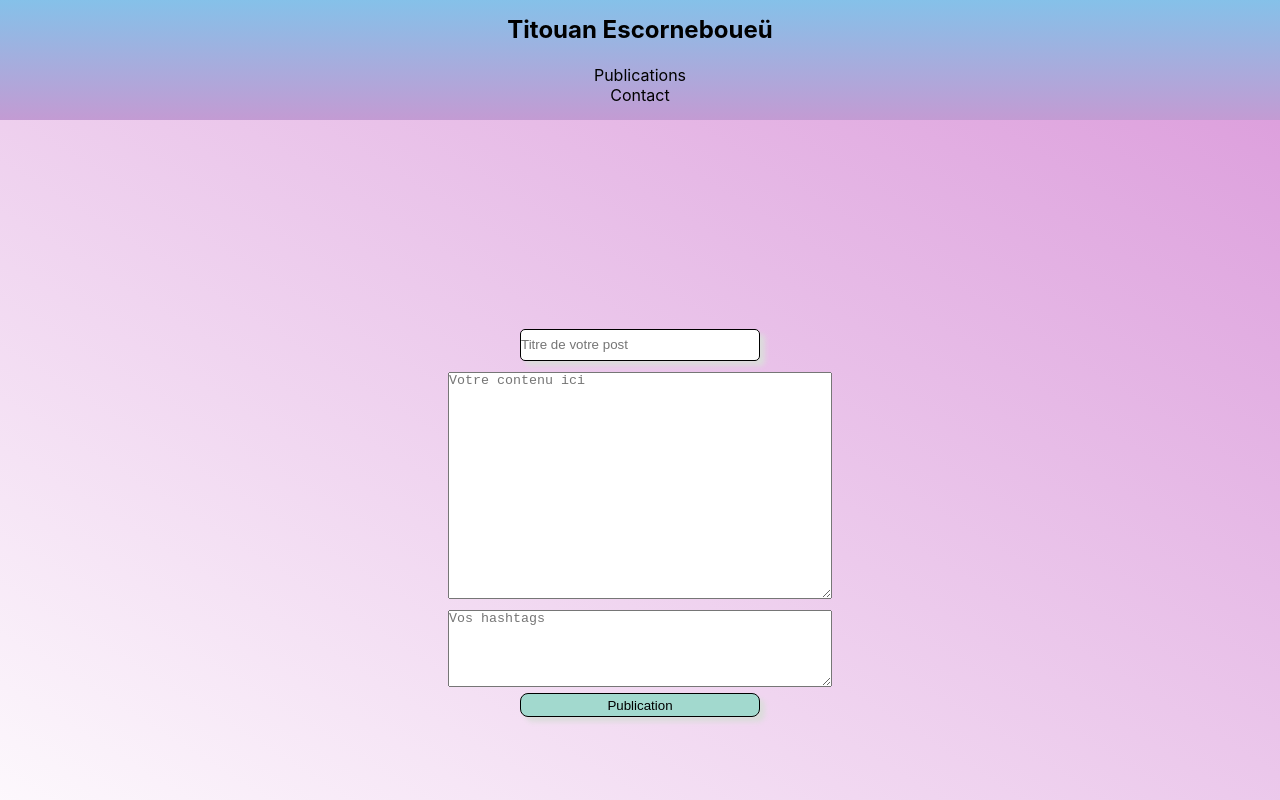
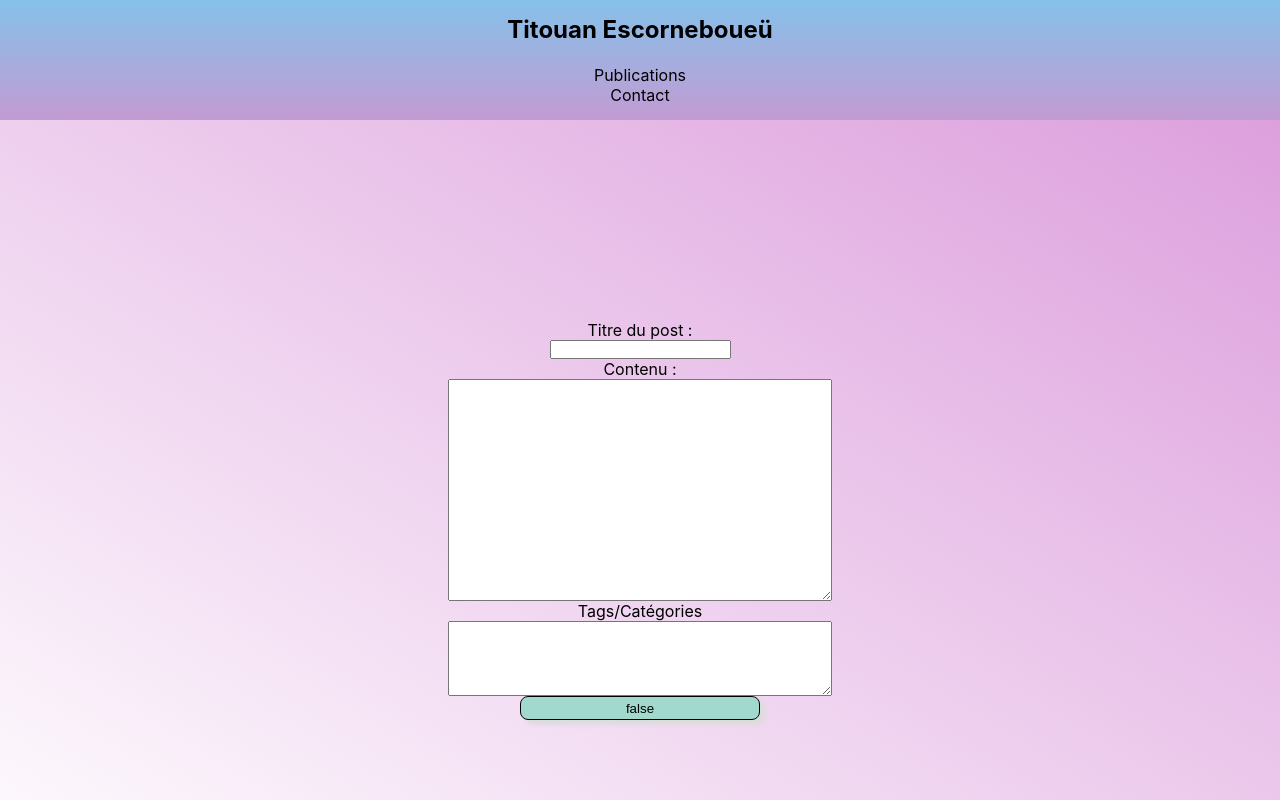
Before and after one commit to Titouan-Esc/dev_blog, a React (Create React App) app: page /contact in a window 1280 px wide. Shown: the top 800 px of the page. Built offline with nearby package versions, Linux system fonts and the light colour scheme.

Commit message:
Dernier commit de la journée

```diff
--- a/src/components/Formulaire.jsx
+++ b/src/components/Formulaire.jsx
@@ -1,31 +1,56 @@
+import React, { useState } from "react";
+
 const Formulaire = () => {
+  const handleChange = (e) => {
+    e.preventDefault();
+    setBouton(true);
+    setPost(title, content, tags);
+    console.log(post);
+  };
+
+  const [post, setPost] = useState({});
+  const [title, setTitle] = useState("");
+  const [content, setContent] = useState("");
+  const [tags, setTags] = useState([]);
+  const [bouton, setBouton] = useState(false);
+
   return (
     <div className="formulaire">
       <form>
-        <label htmlFor="titre"></label>
+        {/* Titre du poste */}
+        <label htmlFor="titre">Titre du post :</label>
         <input
           type="text"
           name="titre"
-          id="titre"
-          placeholder="Titre de votre post"
+          id="title"
+          value={title}
+          onChange={(e) => setTitle(e.target.value)}
         />
-        <label htmlFor="contenu"></label>
+        {/* Contenu du post */}
+        <label htmlFor="contenu">Contenu :</label>
         <textarea
           name="contenu"
-          id="contenu"
+          id="content"
           cols="30"
           rows="15"
-          placeholder="Votre contenu ici"
+          value={content}
+          onChange={(e) => setContent(e.target.value)}
         ></textarea>
-        <label htmlFor="hashtags"></label>
+        {/* Tags du post */}
+        <label htmlFor="hashtags">Tags/Catégories</label>
         <textarea
           name="hashtags"
-          id="hashtags"
+          id="tags"
           cols="30"
           rows="5"
-          placeholder="Vos hashtags"
+          value={tags}
+          onChange={(e) => {
+            let newTags = e.target.value.split(",");
+            setTags(newTags);
+          }}
         ></textarea>
-        <input type="button" value="Publication" id="bouton" />
+        {/* Bouton input */}
+        <input type="submit" value={bouton} id="bouton" />
       </form>
     </div>
   );
```
